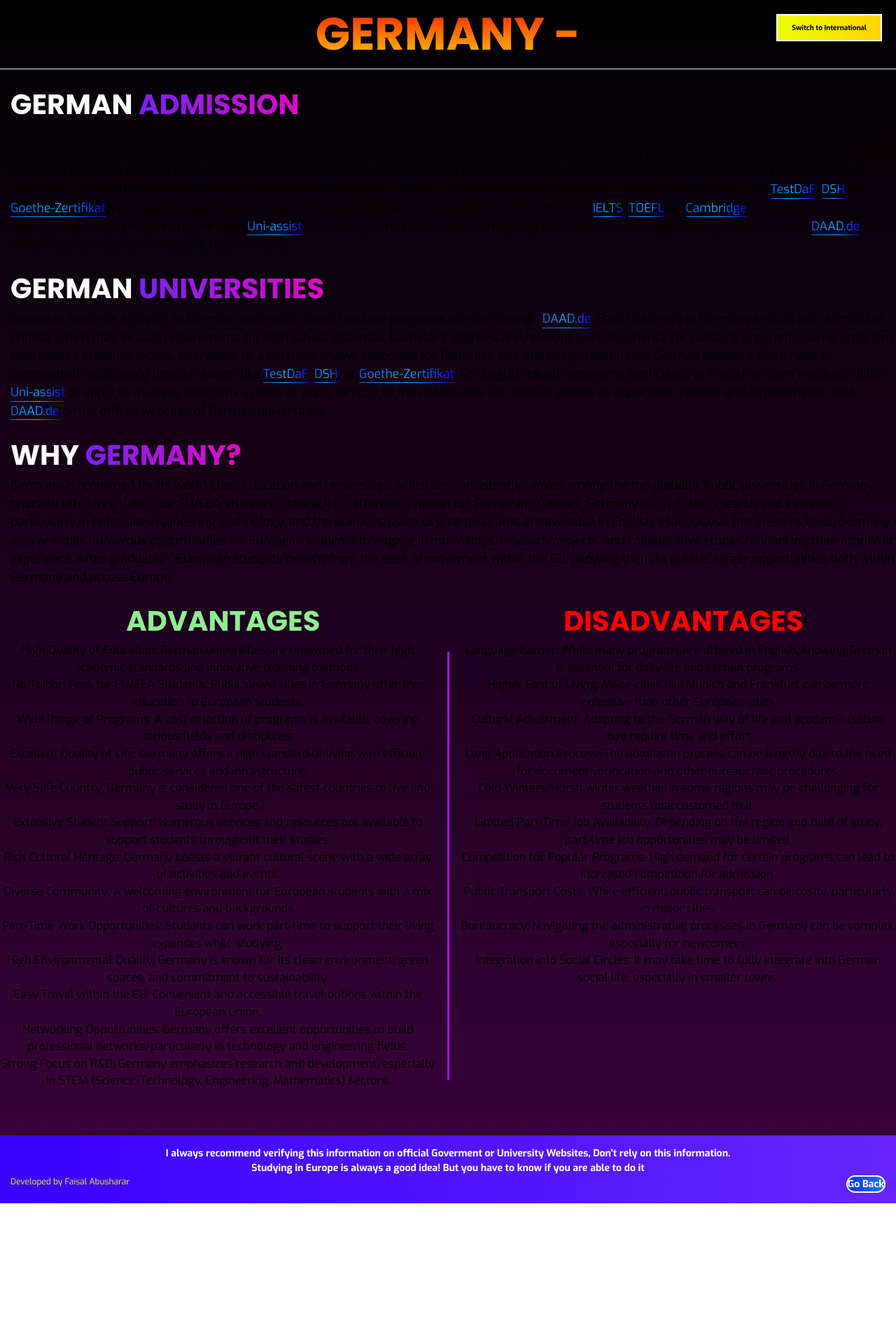
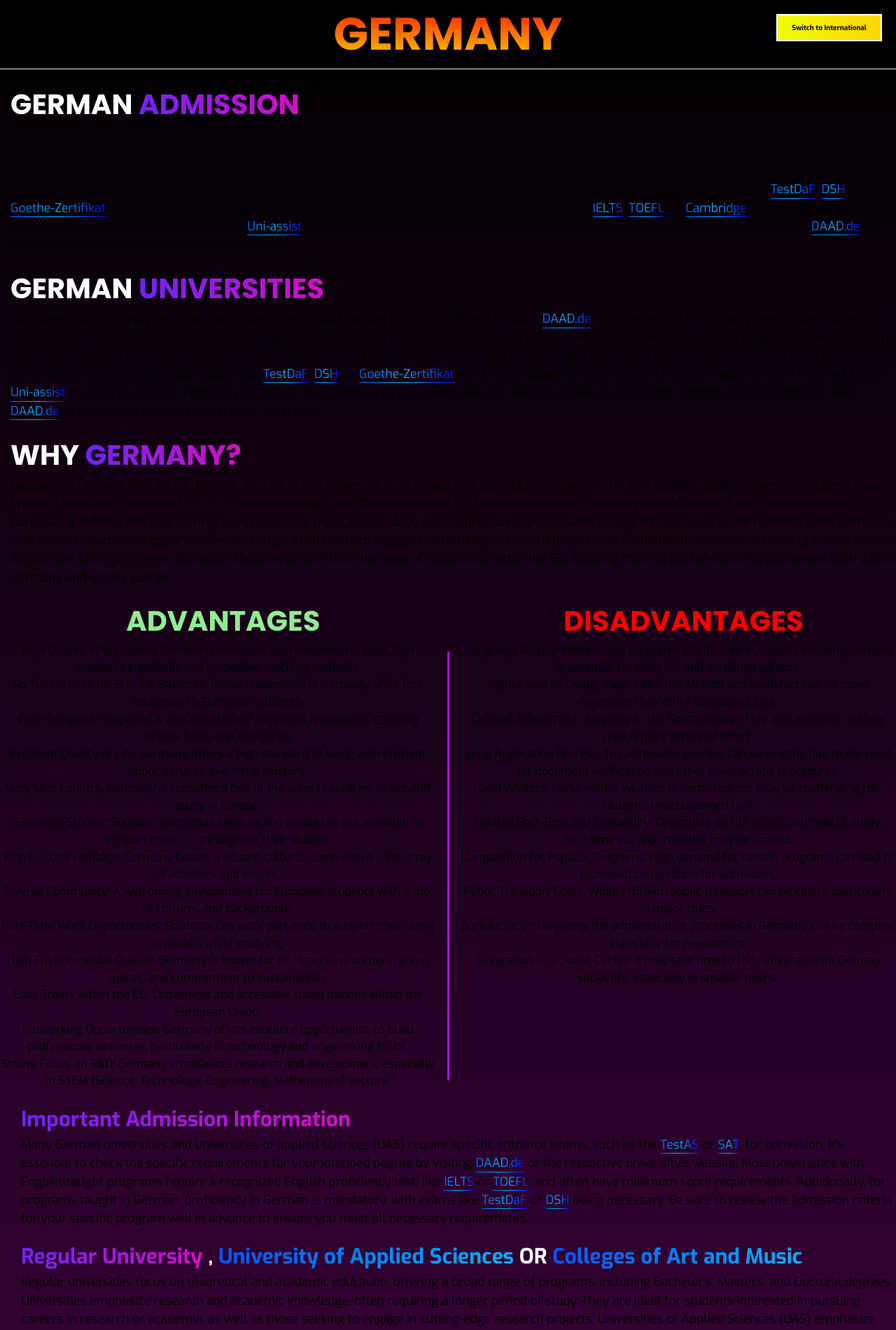
Before and after one commit to FaisalAbusharar/europe-university-info, a Next.js app: page /countries/germany in a window 1280 px wide. Shown: the top 1900 px of the page at 70% size. Before the commit the page ends 1719 px from the top, so only its background shows below. Built offline with nearby package versions, Linux system fonts and the light colour scheme.

Commit message:
updated most of the inetrnationa page , remaining the germany permit part

```diff
--- a/src/app/countries/germany/page.tsx
+++ b/src/app/countries/germany/page.tsx
@@ -8,7 +8,7 @@
 );
 
 
-const internationalAdmissionInformationText = (
+const europeanStudentsUniversities = (
     <>
         European students applying to German universities should explore programs offered through <a href="https://www.daad.de/de/" target="_blank" rel="noopener noreferrer" id="hyperlink">DAAD.de</a>. Each university in Germany sets its own admission criteria, which may include requirements for high school diplomas, bachelor’s degrees, and relevant work experience for master’s programs. Some programs may require entrance exams, interviews, or a portfolio review, especially for fields like arts and design. Non-native German speakers often need to demonstrate proficiency through exams like <a href="https://www.testdaf.de/de/" target="_blank" rel="noopener noreferrer" id="hyperlink">TestDaF</a>, <a href="https://en.dsh-germany.com/" target="_blank" rel="noopener noreferrer" id="hyperlink">DSH</a>, or <a href="https://www.goethe.de/en/index.html" target="_blank" rel="noopener noreferrer" id="hyperlink">Goethe-Zertifikat</a>. For English-taught programs, proficiency in English is often required. Utilize <a href="https://www.uni-assist.de/en/" target="_blank" rel="noopener noreferrer" id="hyperlink">Uni-assist</a> to apply to multiple programs at once or apply directly to the universities. For specific details on application periods and requirements, visit <a href="https://www.daad.de/de/" target="_blank" rel="noopener noreferrer" id="hyperlink">DAAD.de</a> or the official websites of German universities.
     </>
@@ -21,6 +21,47 @@
 
     </>
 );
+
+
+const  TypesOfUnis = (
+    <>
+    Regular universities focus on theoretical and academic education, offering a broad range of programs, including Bachelor's, Master's, and Doctoral degrees. Universities emphasize research and academic knowledge, often requiring a longer period of study. They are ideal for students interested in pursuing careers in research or academia, as well as those seeking to engage in cutting-edge research projects.
+
+    Universities of Applied Sciences (UAS) emphasize practical and professional skills, offering programs designed in close collaboration with industries. Programs typically include internships and are shorter in duration, often three to four years for a Bachelor's degree. Universities of Applied Sciences have strong connections with local businesses and industries, ensuring that graduates are well-prepared for the job market. They are particularly suited for students aiming for direct entry into the workforce after graduation.
+
+    Colleges of Art and Music focus on creative fields, offering degrees in areas such as music, fine arts, design, and performing arts. The education here is highly specialized and tailored to nurturing artistic talent. Admission often requires the submission of a portfolio or an audition, depending on the field of study.
+    </>
+);
+
+
+
+const admissionRequirements = (
+    <>
+    Many German universities and universities of applied sciences (UAS) require specific entrance exams, such as the <a href="https://www.testas.de/en/index_en.htm" target="_blank" rel="noopener noreferrer" id="hyperlink">TestAS</a> or <a href="https://satsuite.collegeboard.org/sat" target="_blank" rel="noopener noreferrer" id="hyperlink">SAT</a>, for admission. It's essential to check the specific requirements for your intended degree by visiting <a href="https://www.daad.de/de/" target="_blank" rel="noopener noreferrer" id="hyperlink">DAAD.de</a> or the respective university's website. Most universities with English-taught programs require a recognized English proficiency test, like <a href="https://ielts.org/" target="_blank" rel="noopener noreferrer" id="hyperlink">IELTS</a> or <a href="https://www.ets.org/toefl.html" target="_blank" rel="noopener noreferrer" id="hyperlink">TOEFL</a>, and often have minimum score requirements. Additionally, for programs taught in German, proficiency in German is mandatory, with exams like <a href="https://www.testdaf.de/de/" target="_blank" rel="noopener noreferrer" id="hyperlink">TestDaF</a> or <a href="https://en.dsh-germany.com/" target="_blank" rel="noopener noreferrer" id="hyperlink">DSH</a> being necessary. Be sure to review the admission criteria for your specific program well in advance to ensure you meet all necessary requirements.
+    </>
+);
+
+
+const internationalAdmissionInformationText = (
+    <>
+    International students applying to German universities will need to meet specific admission criteria. For Bachelor’s programs, a high school diploma that qualifies for higher education in your home country is required. For Master’s programs, a relevant Bachelor’s degree is necessary, with some requiring work experience or additional exams. Non-native speakers must often prove their proficiency in German through <a href="https://www.testdaf.de/de/" target="_blank" rel="noopener noreferrer" id="hyperlink">TestDaF</a> or <a href="https://en.dsh-germany.com/" target="_blank" rel="noopener noreferrer" id="hyperlink">DSH</a>. For English-taught programs, proficiency exams like <a href="https://ielts.org/" target="_blank" rel="noopener noreferrer" id="hyperlink">IELTS</a>, <a href="https://www.ets.org/toefl.html" target="_blank" rel="noopener noreferrer" id="hyperlink">TOEFL</a>, or <a href="https://www.cambridgeenglish.org/test-your-english/" target="_blank" rel="noopener noreferrer" id="hyperlink">Cambridge</a> are usually required. Applications can be submitted directly to universities or through <a href="https://www.uni-assist.de/en/" target="_blank" rel="noopener noreferrer" id="hyperlink">Uni-assist</a>. Always check <a href="https://www.daad.de/de/" target="_blank" rel="noopener noreferrer" id="hyperlink">DAAD.de</a> or university websites for specific requirements and deadlines.
+    </>
+);
+
+
+const internationalUniversityInformationText = (
+    <>
+    Germany is home to many prestigious institutions, including <a href="https://www.lmu.de/en/" target="_blank" rel="noopener noreferrer" id="hyperlink">LMU Munich</a>, <a href="https://www.tum.de/en/" target="_blank" rel="noopener noreferrer" id="hyperlink">TUM</a>, <a href="https://www.uni-heidelberg.de/en" target="_blank" rel="noopener noreferrer" id="hyperlink">Heidelberg University</a>, <a href="https://www.hu-berlin.de/en?set_language=en" target="_blank" rel="noopener noreferrer" id="hyperlink">Humboldt University of Berlin</a>, and <a href="https://www.fu-berlin.de/en/index.html" target="_blank" rel="noopener noreferrer" id="hyperlink">Free University of Berlin</a>. When choosing a university, consider factors like location, cost of living, and student services. The <a href="https://www.daad.de/de/" target="_blank" rel="noopener noreferrer" id="hyperlink">DAAD.de</a> Website is a valuable resource for researching universities and understanding these aspects to ensure the best fit for your academic and personal needs.
+    </>
+);
+
+
+const internationalTuitionFees = (
+    <>
+    Information about specific universities' tuition fees will be available to download here soon. The page should redirect. For international students, most public universities in Germany do not charge tuition fees for Bachelor’s and Master’s programs. However, a semester contribution fee of approximately<p id="warning">€150 to €350 per year</p> is required. Which covers administrative costs and student services. Some states may charge tuition fees for non-EU/EEA students, and private universities typically have tuition fees ranging from  <p id="warning">€10,000 to €20,000 per year</p> for both Bachelor’s and Master’s programs.
+    </>
+)
+
 
 
 const germanyAdvantages = [
@@ -57,20 +98,15 @@
 
 
 
-
-
-
-
-
-
 const Germany = () => {
     const CountryInformation = {
-        countryName: "GERMANY -",
+        countryName: "GERMANY ",
         countryNameOptional: "GERMAN",
         admissionInformation: europeanAdmissionInformation,
-        internationalAdmissionInformation: "University Info here" ,
-        universityInformation: internationalAdmissionInformationText,
-        internationalUniversityInformation: "International University Info Here.",
+        internationalAdmissionInformation: internationalAdmissionInformationText ,
+        universityInformation: europeanStudentsUniversities,
+        internationalUniversityInformation: internationalUniversityInformationText,
+        internationalTuitionFeesInformation: internationalTuitionFees,
         visaRequirementsRequirements: "General Visa Requirements Here.",
         visaRequirementsFinancials: "Details about Financial Requirements Here.",
         visaRequirementsInsurance: "Health and Travel Insurance Information Here.",
@@ -80,6 +116,12 @@
         disadvantages: germanyDisadvantages,
         titleColor1: "#fe0101",
         titleColor2: "#ffe600",
+        optionalInformation: [
+            {title: <><span id="gradientSub">Important Admission Information</span></>, description: admissionRequirements},
+            {title:  <><span id="gradientSub">Regular University</span> , <span id="gradientSubSub">University of Applied Sciences</span> OR <span id="gradientSubSub">Colleges of Art and Music </span></>, description: TypesOfUnis},
+        ],
+
+
 
 
     }
@@ -87,11 +129,14 @@
         <div>
             <Country countryName={CountryInformation.countryName} countryNameOptional={CountryInformation.countryNameOptional}
             admissionInformation={CountryInformation.admissionInformation} internationalAdmissionInformation={CountryInformation.internationalAdmissionInformation}
+            internationalUniversityFees={CountryInformation.internationalTuitionFeesInformation}
             universityInformation={CountryInformation.universityInformation} internationalUniversityInformation={CountryInformation.internationalUniversityInformation}
             footerInformation={CountryInformation.footerInformation} titleColor1={CountryInformation.titleColor1} titleColor2={CountryInformation.titleColor2}
             visaRequirementsRequirements={CountryInformation.visaRequirementsRequirements} visaRequirementsFinancials={CountryInformation.visaRequirementsFinancials}
             visaRequirementsInsurance={CountryInformation.visaRequirementsInsurance} whyChooseCountry={CountryInformation.whyChooseCountry}
             advantages={CountryInformation.advantages} disadvantages={CountryInformation.disadvantages}
+            optionalInformation={CountryInformation.optionalInformation}
+
             ></Country>
         </div>
     )
```
